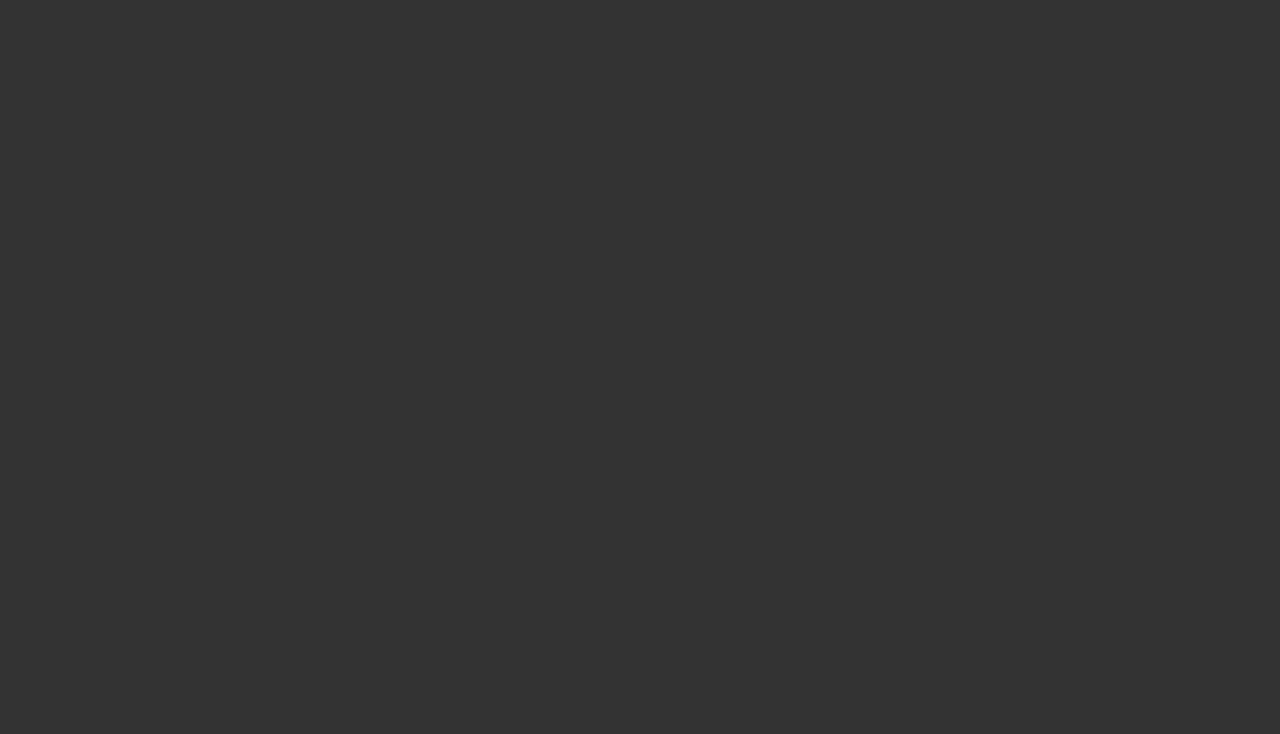
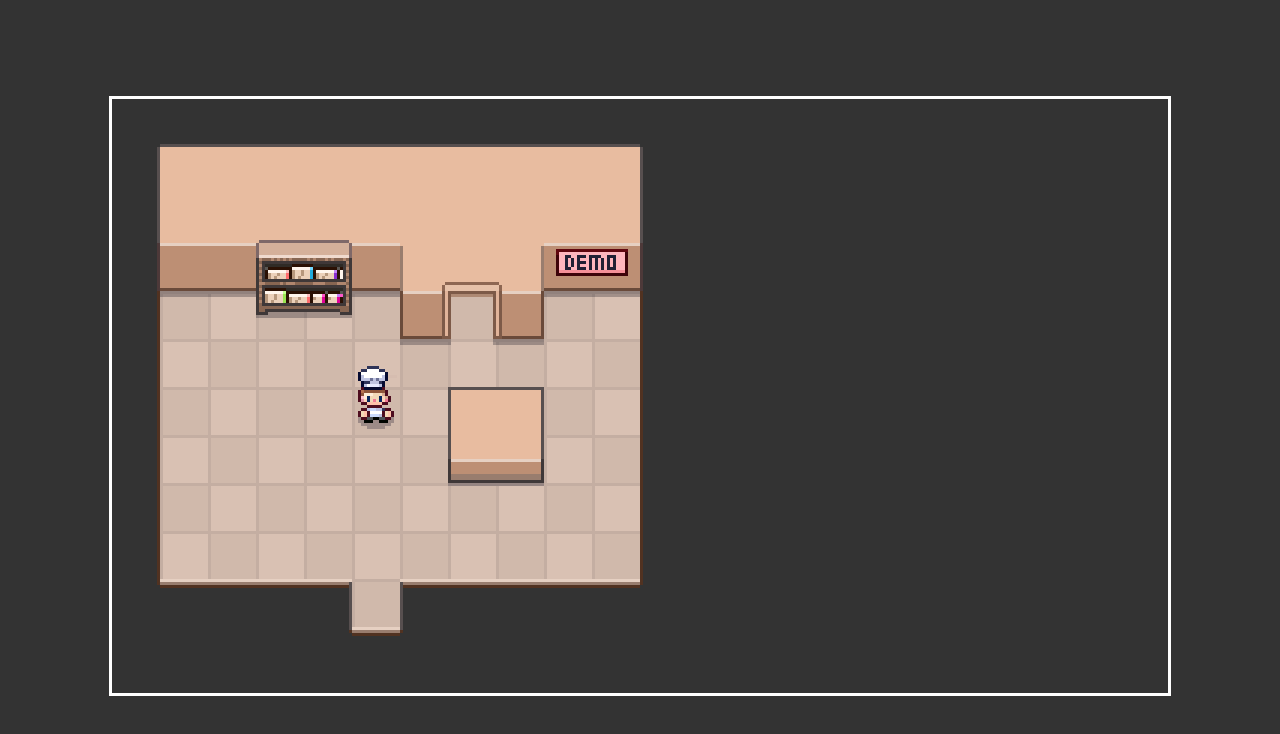
Before and after one commit to xndrbrgs/pizza_legends_initial_build, a plain HTML site: page index.html in a window 1280 px wide. Drawn offline with Linux system fonts and the light colour scheme.

Commit message:
added overworld file to include images on canvas

```diff
--- /dev/null
+++ b/Overworld.js
@@ -0,0 +1,57 @@
+class Overworld {
+    constructor(config) {
+        this.element = config.element;
+        this.canvas = this.element.querySelector(".game-canvas");
+        this.ctx = this.canvas.getContext("2d");
+    }
+
+    init() {
+        console.log("Hello from the Overworld", this);
+
+        // Background Map Images
+        const image = new Image();
+        image.onload = () => {
+            this.ctx.drawImage(image,0,0)
+        }
+        image.src = "/images/maps/DemoLower.png";
+
+        // Character Shadow
+        const shadow = new Image();
+        shadow.onload = () => {
+            this.ctx.drawImage(
+                shadow,
+                0, //left cut
+                0, //top cut
+                32, //width of cut
+                32, //height of cut
+                x * 16 - 8,
+                y * 16 - 18,
+                32,
+                32
+            );
+        }
+        shadow.src = '/images/characters/shadow.png'
+
+
+        // Main character image
+        const hero = new Image();
+
+        // X and Y will change depending on position of the controlled hero
+        const x = 5;
+        const y = 6;
+        hero.onload = () => {
+            this.ctx.drawImage(
+                hero,
+                0, //left cut
+                0, //top cut
+                32, //width of cut
+                32, //height of cut
+                x * 16 - 8,
+                y * 16 - 18,
+                32,
+                32
+                );
+        }
+        hero.src = "/images/characters/people/hero.png"
+    }
+}
--- a/index.html
+++ b/index.html
@@ -11,5 +11,10 @@
     <div class="game-container">
         <canvas class="game-canvas" width="352" height="198"></canvas>
     </div>
+
+
+    <!-- Scripts -->
+    <script src="/Overworld.js"></script>
+    <script src="/init.js"></script>
 </body>
 </html>
--- /dev/null
+++ b/init.js
@@ -0,0 +1,6 @@
+(function () {
+  const overworld = new Overworld({
+    element: document.querySelector(".game-container"),
+  });
+  overworld.init();
+})();
--- a/package.json
+++ /dev/null
@@ -1,5 +0,0 @@
-{
-  "dependencies": {
-    "sass": "^1.54.9"
-  }
-}
--- a/styles.css
+++ b/styles.css
@@ -1,3 +1,24 @@
+* {
+    box-sizing: border-box;
+}
+
 body {
     background: #333;
+    padding: 0;
+    margin: 0;
+    overflow: hidden;
 }
+
+.game-container {
+    position: relative;
+    width: 352px;
+    height: 198px;
+    outline: 1px solid white;
+    margin: 0 auto;
+
+    transform: scale(3) translateY(50%);
+}
+
+.game-container canvas {
+    image-rendering: pixelated;
+}
```
Also changed, not shown: 1 other file.
